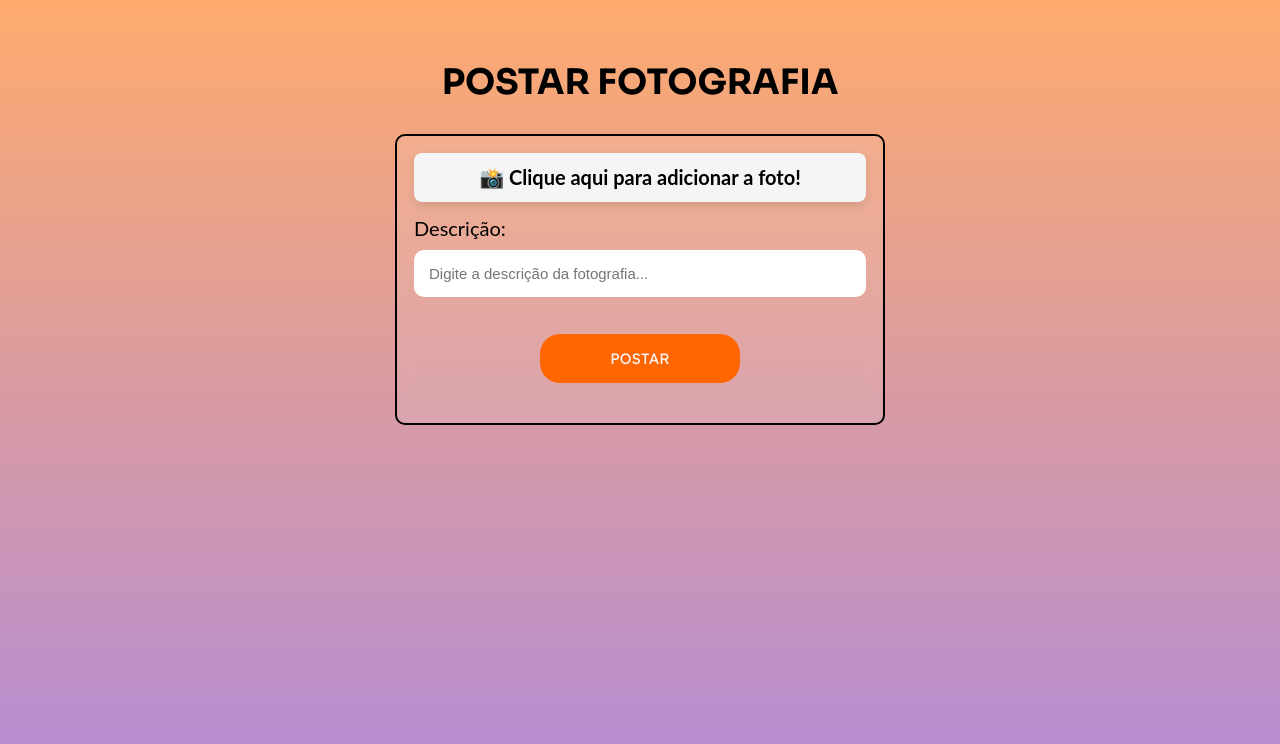
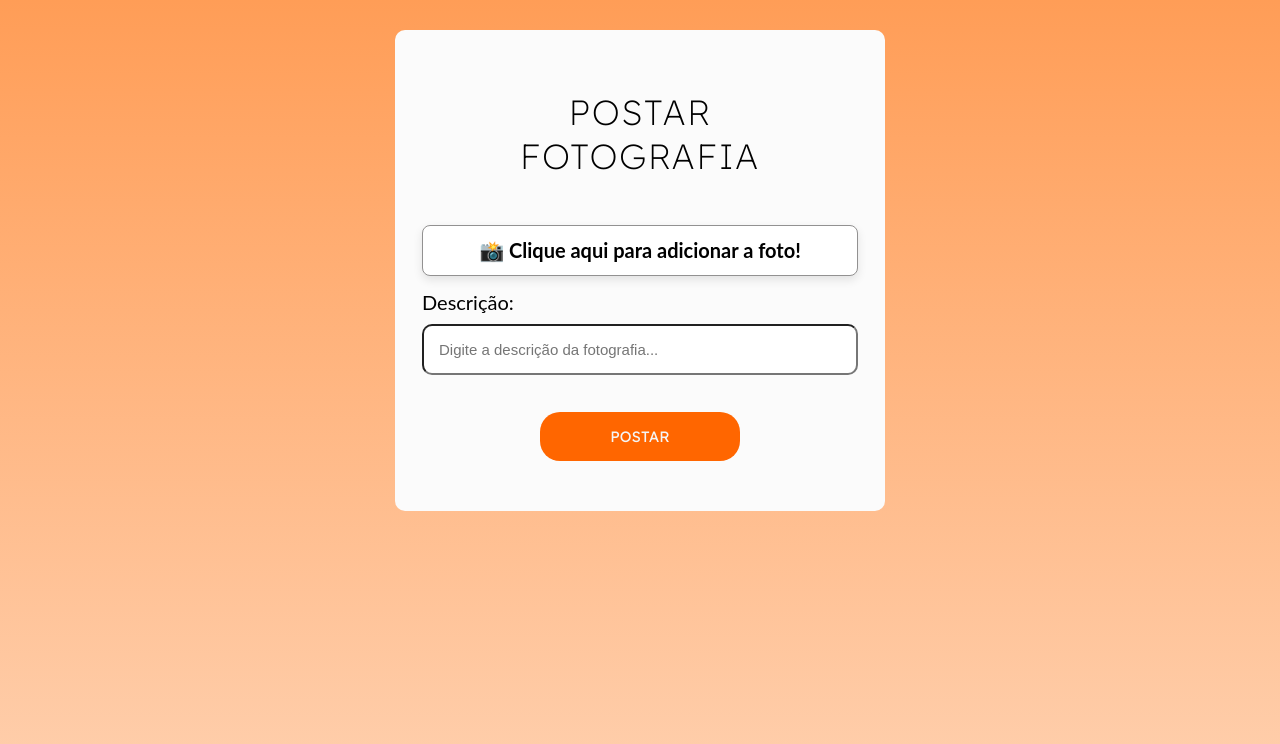
Before and after one commit to felipecoimbra123/projeto-profissional, a plain HTML site: page frontend/pages/post-fotografia.html in a window 1280 px wide. Drawn offline with Linux system fonts and the light colour scheme; a web font is replaced by a local one.

Commit message:
Estilização dos forms aí

```diff
--- a/frontend/pages/post-fotografia.html
+++ b/frontend/pages/post-fotografia.html
@@ -8,8 +8,8 @@
 </head>
 <body>
     <main class="main-form">
-            <h1>Postar Fotografia</h1>
         <form class="form-post-fotografia">
+            <h2>Postar Fotografia</h2>
             <div class="form-div">
                 <label for="url" class="label-arquivo"> 📸 Clique aqui para adicionar a foto!</label>
                 <input type="file" accept="image/*" id="url" name="url" required style="display: none;">
--- a/frontend/style/edicao-perfil.css
+++ b/frontend/style/edicao-perfil.css
@@ -8,7 +8,7 @@
 }
 
 body {
-    background: linear-gradient(#fe6a0091, #9966ccc1) no-repeat;
+    background: linear-gradient(#ff7f23c3, #fe6a0050) no-repeat;
     background-size: cover;
     min-height: 100vh;
     min-height: 100svh;
@@ -22,20 +22,11 @@ body {
 }
 
 .form-edicao-perfil {
-    border: 2px solid black;
     border-radius: 10px;
-    padding: 10px;
-    background: rgba(255, 255, 255, 0.10);
+    padding: 20px;
+    background-color: rgb(251, 251, 251);
     backdrop-filter: blur(8px);
     -webkit-backdrop-filter: blur(8px);
-}
-
-h1 {
-    font-family: "Sora", sans-serif;
-    text-transform: uppercase;
-    text-align: center;
-    font-size: 35px;
-    margin: 30px;
 }
 
 h2 {
@@ -45,7 +36,7 @@ h2 {
     text-align: center;
     font-size: 35px;
     margin: 40px;
-    color: white;
+    letter-spacing: 2px;
 }
 
 .form-div {
@@ -62,7 +53,6 @@ h2 {
 }
 
 .form-div input {
-    border: none;
     font-size: 15px;
     outline: none;
     padding: 15px;
@@ -101,7 +91,7 @@ h2 {
 hr{
     border-width: 1px;
     border-style: solid;
-    border-color: white;
+    border-color: black;
 }
 
 .button-excluir-perfil {
--- a/frontend/style/post-fotografia.css
+++ b/frontend/style/post-fotografia.css
@@ -8,7 +8,7 @@
 }
 
 body {
-    background: linear-gradient(#fe6a0091, #9966ccc1) no-repeat;
+    background: linear-gradient(#ff7f23c3, #fe6a0050) no-repeat;
     background-size: cover;
     min-height: 100vh;
     min-height: 100svh;
@@ -22,10 +22,9 @@ body {
 }
 
 .form-post-fotografia {
-    border: 2px solid black;
     border-radius: 10px;
-    padding: 10px;
-    background: rgba(255, 255, 255, 0.10);
+    padding: 20px;
+    background-color: rgb(251, 251, 251);
     backdrop-filter: blur(8px);
     -webkit-backdrop-filter: blur(8px);
 }
@@ -45,7 +44,7 @@ h2 {
     text-align: center;
     font-size: 35px;
     margin: 40px;
-    color: white;
+    letter-spacing: 2px;
 }
 
 .form-div {
@@ -62,7 +61,6 @@ h2 {
 }
 
 .form-div input {
-    border: none;
     font-size: 15px;
     outline: none;
     padding: 15px;
@@ -101,7 +99,7 @@ input[type='file'] {
 .label-arquivo {
     display: inline-block;
     padding: 12px 24px;
-    background-color: #f5f5f5;
+    background-color: white;
     font-weight: bold;
     border-radius: 8px;
     cursor: pointer;
@@ -109,6 +107,7 @@ input[type='file'] {
     text-align: center;
     font-family: "Lexend", sans-serif;
     font-size: 1rem;
+    border: 1px solid rgb(146, 145, 145);
     box-shadow: 0 4px 10px rgba(0, 0, 0, 0.1);
     user-select: none;
 }
```
Also changed, not shown: frontend/pages/editarPerfil.html (+1 -1 lines), assets/1760550009878.png (added), assets/1760643742328.png (added).
